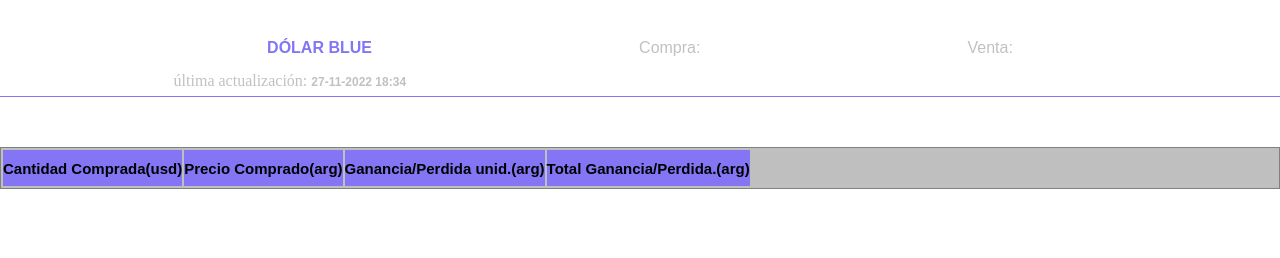
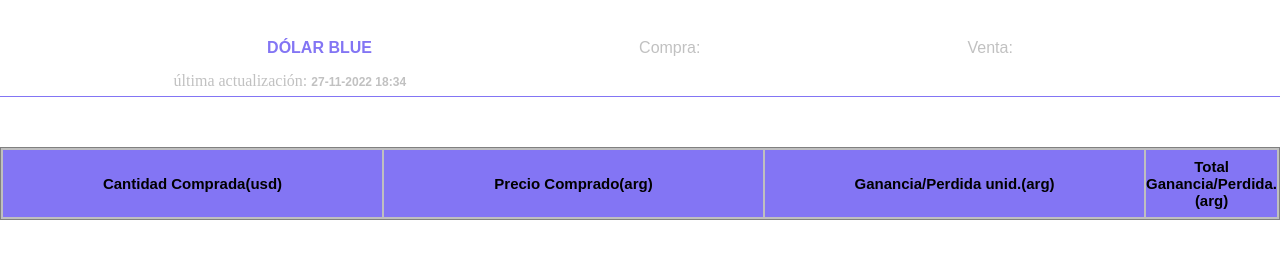
Before and after one commit to holasoyjoel/ver-dolar-blue, a plain HTML site: page index.html in a window 1280 px wide. Drawn offline with Linux system fonts and the light colour scheme; no server answers.

Commit message:
arreglando ancho de tabla

```diff
--- a/style.css
+++ b/style.css
@@ -53,7 +53,7 @@ body{
 
 #tabla-registros{
     margin-top: 50px;
-    width: 100vw;
+    width: 100%;
     background-color: rgb(191, 191, 191);
     text-align: center;
     border: 1px solid grey;
@@ -61,7 +61,9 @@ body{
     display: block;
     overflow-y: auto;
 
+
 }
+
 #tabla-registros th{
     margin-top: 5px;
     height: 20px;
@@ -73,7 +75,9 @@ body{
     font-size: 15px;
     position: sticky;
     top: 0;
+    width: 30%;
 }
+
 
 
 
```
